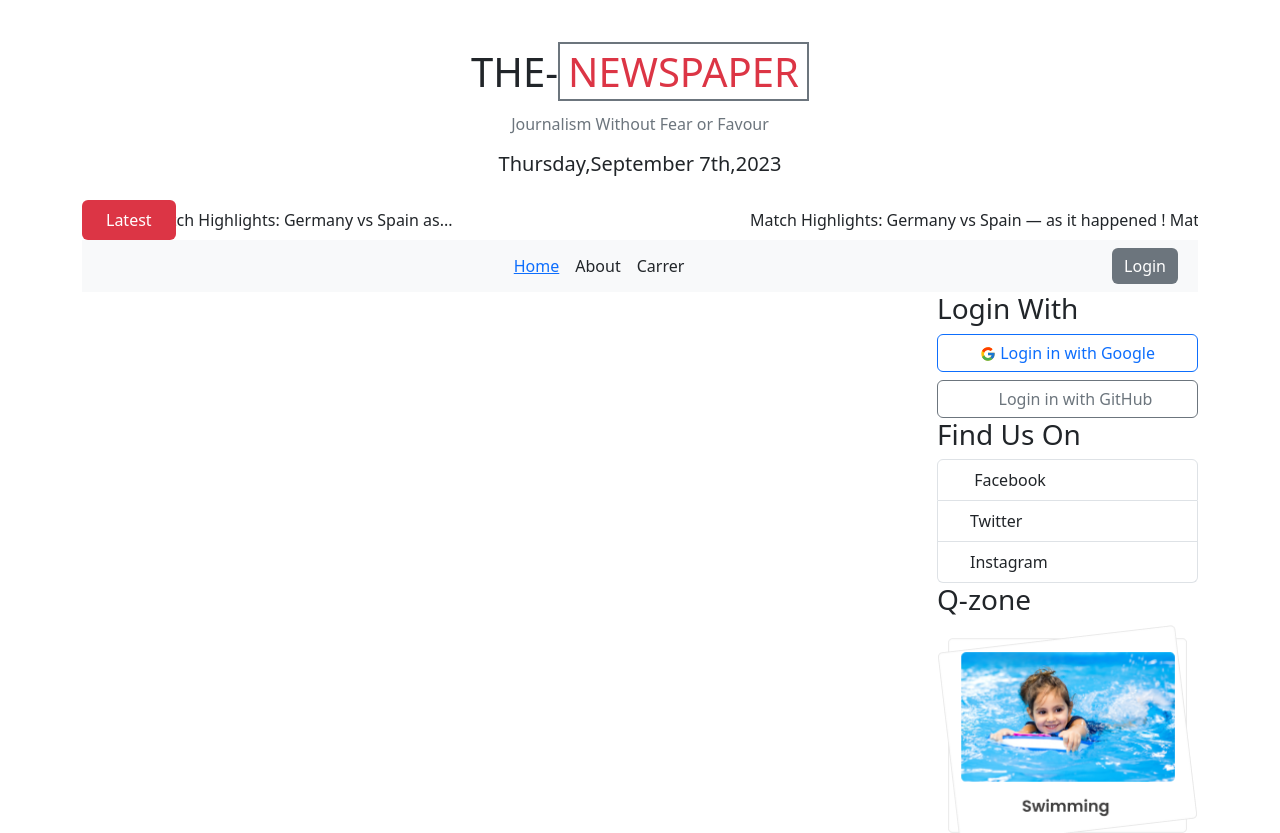
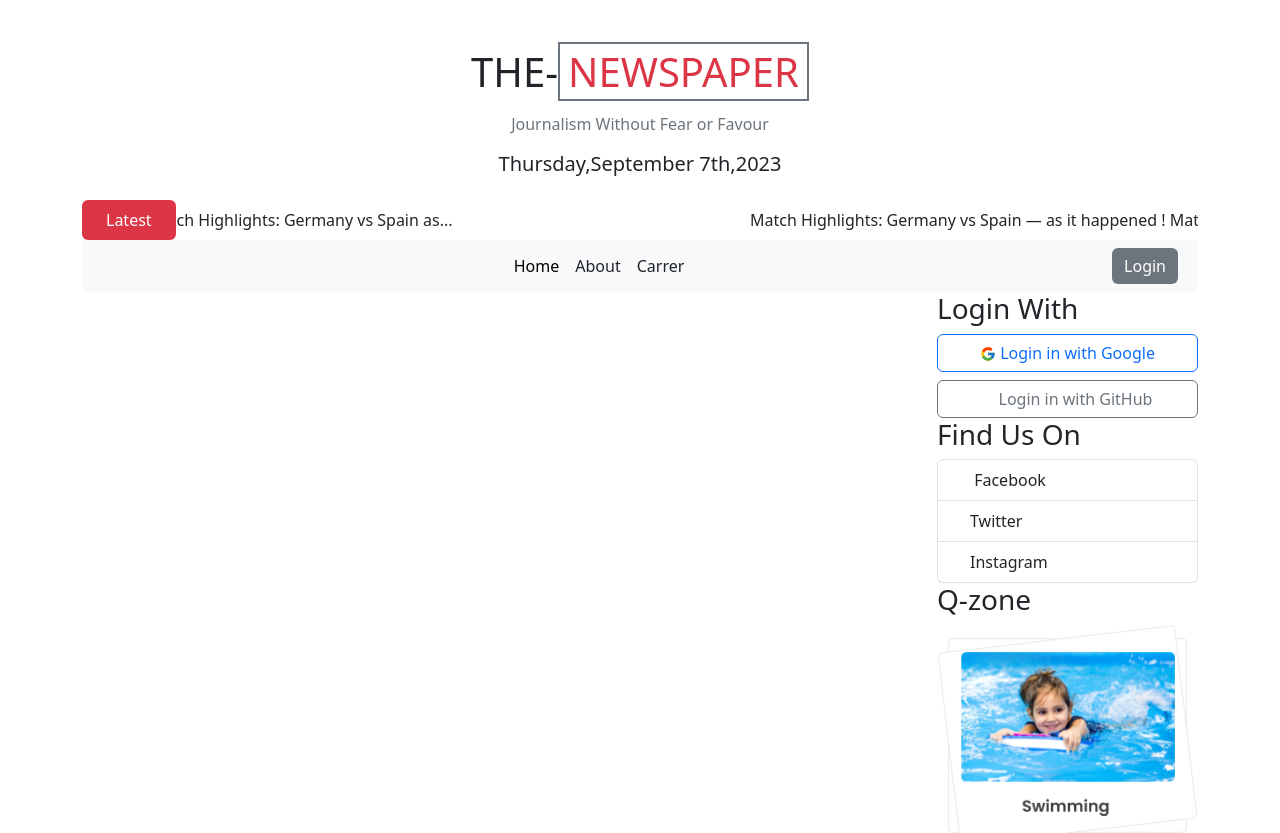
Before and after one commit to Tokiosman80F/thenewspaper, a React (Vite) app: page /news in a window 1280 px wide. Shown: the top 833 px of the page. Built offline with nearby package versions, Linux system fonts and the light colour scheme; some icons are missing.

Commit message:
created auth using firebase and context ap

```diff
--- a/src/layout/MainLayout/MainLayout.jsx
+++ b/src/layout/MainLayout/MainLayout.jsx
@@ -3,8 +3,12 @@ import Header from '../../pages/Shared/Header/Header'
 import RightContent from '../../pages/Shared/Contents/RightContent';
 import LeftContent from '../../pages/Shared/Contents/LeftContent';
 import { Outlet } from 'react-router-dom';
+import { useContext } from 'react';
+import { AuthContext } from '../../provider/AuthProvider';
 
 const MainLayout = () => {
+  const user=useContext(AuthContext);
+  console.log(user);
     return (
       <Container>
         <Header></Header>
--- a/src/pages/Shared/Header/NavigationBar.jsx
+++ b/src/pages/Shared/Header/NavigationBar.jsx
@@ -9,7 +9,7 @@ const NavigationBar = () => {
         <Navbar.Toggle aria-controls='responsive-navbar-nav' />
         <Navbar.Collapse id='responsive-navbar-nav'>
           <Nav className='mx-auto '>
-            <Nav> <Link to='/category/0'>Home</Link> </Nav>
+             <Link to='/category/0' className="text-decoration-none text-black">Home</Link>
             <Nav className='mx-3'>About</Nav>
             <Nav>Carrer</Nav>
           </Nav>
--- /dev/null
+++ b/src/provider/AuthProvider.jsx
@@ -0,0 +1,16 @@
+import { createContext } from 'react'
+import { app } from '../firebase/firebase.config'
+import { getAuth } from "firebase/auth";
+
+export const AuthContext=createContext(null)
+const auth=getAuth(app)
+const AuthProvider = ({children}) => {
+    const user={name:'toki osman'}
+    return (
+        <AuthContext.Provider value={user} >
+            {children}
+        </AuthContext.Provider>
+    )
+}
+
+export default AuthProvider
```
Also changed, not shown: src/main.jsx (+7 -4 lines).
